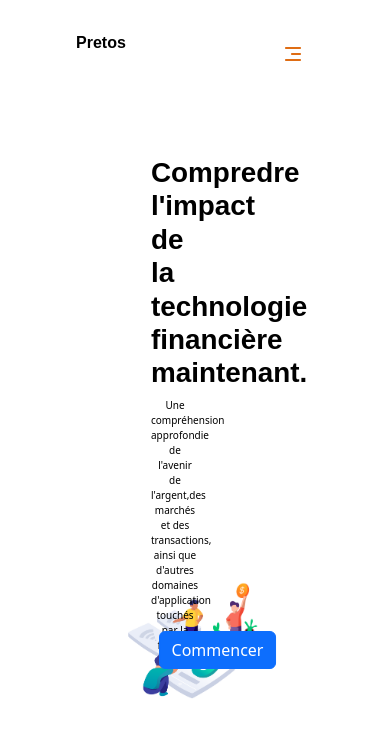
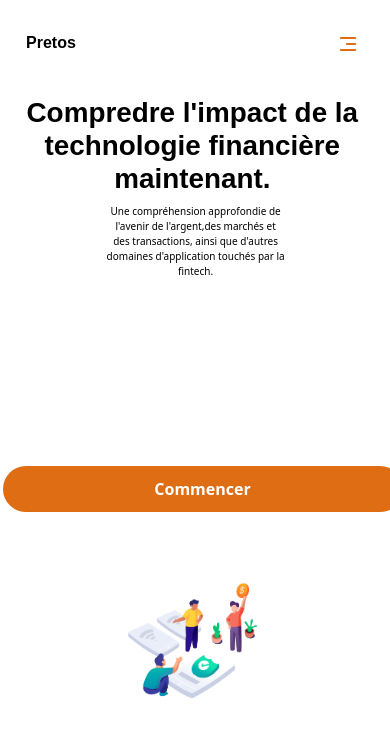
Before and after one commit to sang6froid/pretos, a plain HTML site: page index.html in a window 390 px wide. Drawn offline with nearby package versions, Linux system fonts and the light colour scheme.

Commit message:
Update style.css

```diff
--- a/style.css
+++ b/style.css
@@ -8,14 +8,18 @@ body{
 h1{
     font-family: sans-serif;
     font-weight: bolder;
+     text-align: start;
 }
 .myDiv { /*elle est utilisée comme conteneur pour le HTML  qui seront ensuite stylisés avec CSS*/
     font-size: large;
     margin-top: 10%;
     margin-left: 135px;
     color: black;
-    text-align: left;
-    margin-right:65%;
+    text-align: start;
+    margin-right:50%;
+ }
+ p{
+    margin-right:25%;
  }
 nav{
     height: 70px;
@@ -31,17 +35,30 @@ nav{
 #navbar2 a{
     text-decoration: none;
 }
-#rcorners2 {
-    text-decoration: none;
-	color: white;
-	text-align:center;
+
+.btn-primary{
+    --bs-btn-bg:#df6d14;
+    --bs-btn-border-color: #df6d14;
     border-radius: 25px;
-    background: #DF6D14;
-    padding: 11px;
-    width: 90px;
-    height: 20px;
-    margin-top: 10px;
+   margin-right: 62rem;
+
+
 }
+.btn{
+    --bs-btn-font-weight: 600;
+    --bs-btn-border-radius: 50px;
+    --bs-btn-hover-bg: #df6d14;
+    --bs-btn-hover-border-color: #df6d14;
+    --bs-btn-active-color:#df6d14;
+--bs-btn-active-bg: white;
+--bs-btn-active-border-color: #df6d14;
+--bs-btn-color:white;
+--bs-btn-hover-color:white;
+width: 125px;
+margin-bottom: -25px;
+
+}
+
 .item-nav:nth-child(1) a{
     text-align: center;
 }
@@ -102,79 +119,122 @@ display: none;
     width: 4Opx;
 }
 @media screen and (max-width: 600px) {
-    .btn-toggle-container{
+    .btn-toggle-container {
         display: block;
+        margin-right: 15px; /* Ajustement de la marge */
     }
-    .logo{
-        margin-top: 40px;
-        margin-left: -75px;
+
+    .logo {
+        margin-top: 10px; /* Ajustement de la marge */
+        margin-left: -125px; /* Réinitialisation de la marge */
+
     }
-    nav{
-        border-bottom: 1px solid transparent ;
+
+    nav {
+        border-bottom: 1px solid transparent;
     }
-    #navbar2{
+
+    #navbar2 {
         list-style-type: none;
-        padding-left: 45px;
+        padding-left: 15px; /* Ajustement de la marge */
     }
-    #rcorners2 {
-        text-decoration: none;
-        color: white;
-        text-align:center;
-        border-radius: 25px;
-        background: #df6d14;
-        padding: 11px;
-        width: 455px;
-        height: 20px;
-        margin-top: 255px;
+
+    .button.btn.btn-primary {
+        margin-top: 50px;
     }
-    .item-nav:nth-child(5) a{
+    .btn-primary{
+    --bs-btn-bg:#df6d14;
+    --bs-btn-border-color: #df6d14;
+    margin-right: 0;
+    margin-top: 50%;
+
+    }
+    .btn{
+        --bs-btn-font-weight: 600;
+        --bs-btn-border-radius: 50px;
+        --bs-btn-hover-bg: #df6d14;
+        --bs-btn-hover-border-color: #df6d14;
+        --bs-btn-active-color:#df6d14;
+    --bs-btn-active-bg: white;
+    --bs-btn-active-border-color: #df6d14;
+    --bs-btn-color:white;
+    --bs-btn-hover-color:white;
+    --bs-btn-border-width: 5px;
+    width: 400px;
+
+    }
+
+    .item-nav:nth-child(5) a {
         color: orangered;
         padding: 15px;
     }
-    .item-nav:nth-child(6) a{
-        color:white;
+
+    .item-nav:nth-child(6) a {
+        color: white;
     }
-    .item-nav a{
+
+    .item-nav a {
         text-decoration: none;
         color: white;
     }
-    .liste-nav{
+
+    .liste-nav {
         position: relative;
-        top: 60px;
+        top: 10px; /* Ajustement de la position */
         display: none;
         text-align: center;
-       margin-left: 5px;
+        margin-left: 0; /* Réinitialisation de la marge */
     }
-    .item-nav{
+
+    .item-nav {
         display: block;
-        background:#DF6D14;
+        background:black;
         margin: 0;
-        margin-right: 105px;
-        margin-left: 95px;
-        line-height: 75px;
+        margin-right: 15px; /* Ajustement de la marge */
+        margin-left: 15px; /* Ajustement de la marge */
+        line-height: 45px; /* Ajustement de la hauteur de ligne */
     }
-    .liste-nav.active-menu{
+
+    .liste-nav.active-menu {
         display: block;
     }
-    body{
-        background-image:url("image/Group 6.png");
+
+    body {
+        background-image: url("image/Group 6.png");
         background-repeat: no-repeat;
-        background-attachment: fixed;/*definir la position de l'image de l'arriere plan si elle est fixée*/
-        background-position-x: 40%;/*definir la position horizontale d'arriere plan*/
-        background-position-y: 85%;/*definir la position verticale de l'arriere plan*/
+        background-attachment: fixed;
+        background-position: 40% 85%;
         background-size: 45%;
     }
-    .myDiv{
+
+    .myDiv {
         font-size: x-small;
         text-align: center;
-         margin-right:175px;
-         margin-left: 135px;
-        margin-top: 125px;
+        margin-right: 50%; /* Ajustement de la marge */
+        margin-left: 15px; /* Ajustement de la marge */
+        margin-top: 25%; /* Ajustement de la marge */
     }
-     div.btn-toggle-container{
-        margin-right: 70px;
-        margin-top: 25px;
+    p{
+        margin-right:-55%;
+        margin-bottom: 13rem;
+        padding-left:75px;
+
+    }
+    h1{
+    font-family: sans-serif;
+    font-weight: bolder;
+
+    }
+    .text-start {
+        text-align: center!important;
+        margin-right: -115%;
+        margin-left: -30px;
+        margin-top: -25px;
     }
 
+    div.btn-toggle-container {
+        margin-right: 15px; /* Ajustement de la marge */
+        margin-top: 15px; /* Ajustement de la marge */
+    }
 
 }
```
Lines whose indentation alone changed are shown as unchanged.
